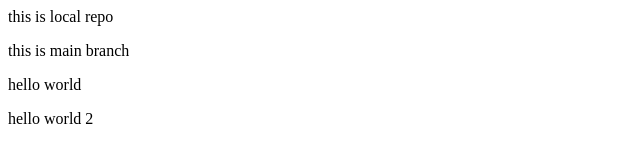
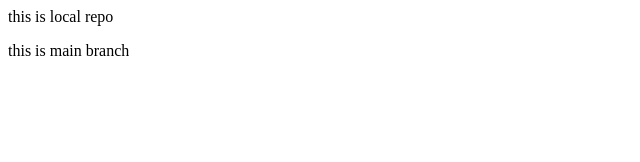
Before and after one commit to anuj229/local-repo, a plain HTML site: page index.html in a window 1280 px wide. Shown: the whole page, without its empty margins (0-640 px from the left). Drawn offline with Linux system fonts and the light colour scheme.

Commit message:
remove extra line

```diff
--- a/index.html
+++ b/index.html
@@ -1,4 +1,2 @@
 <p>this is local repo</p>
 <p>this is main branch</p>
-<p>hello world</p>
-<p>hello world 2</p>
```
